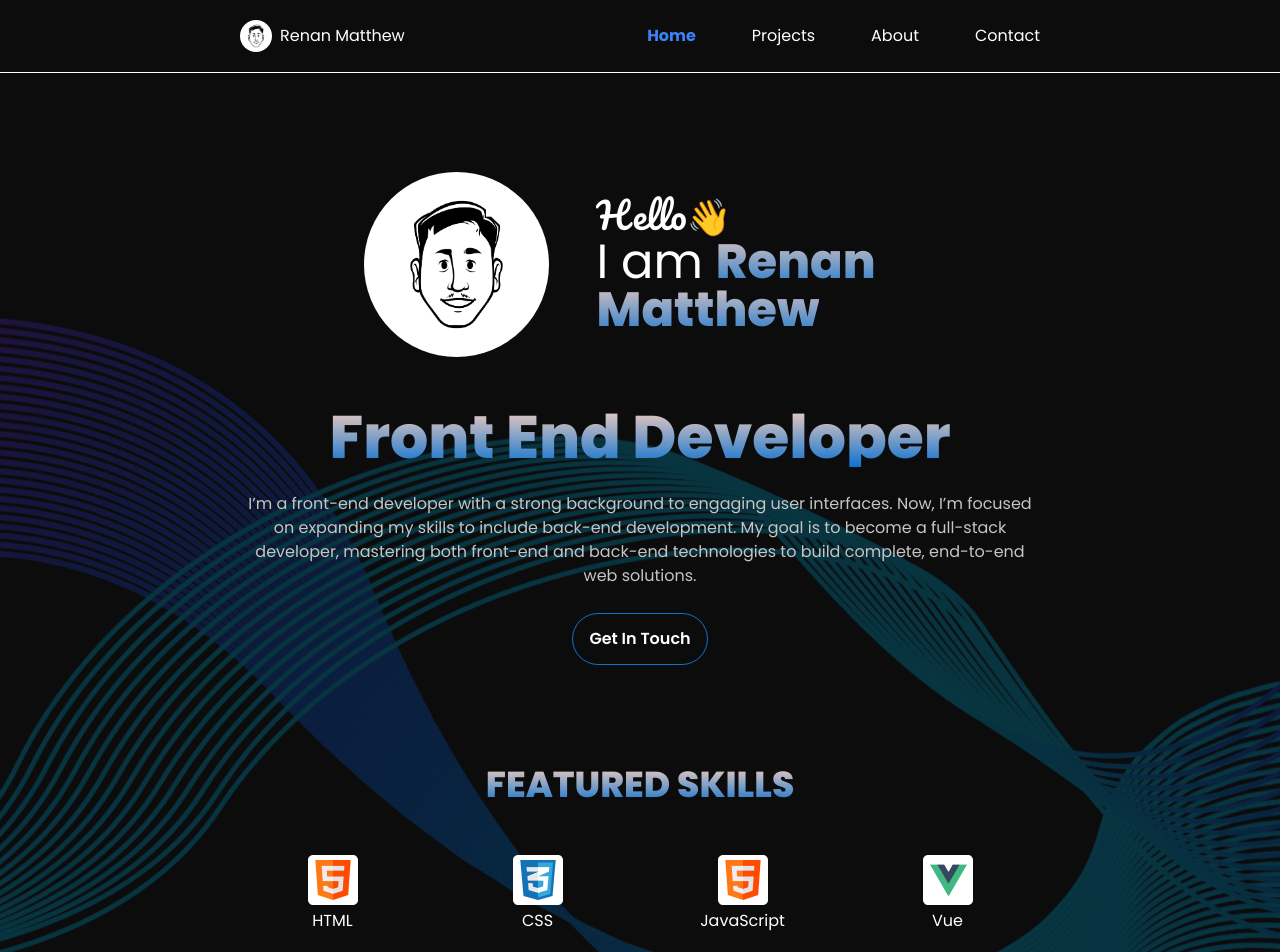
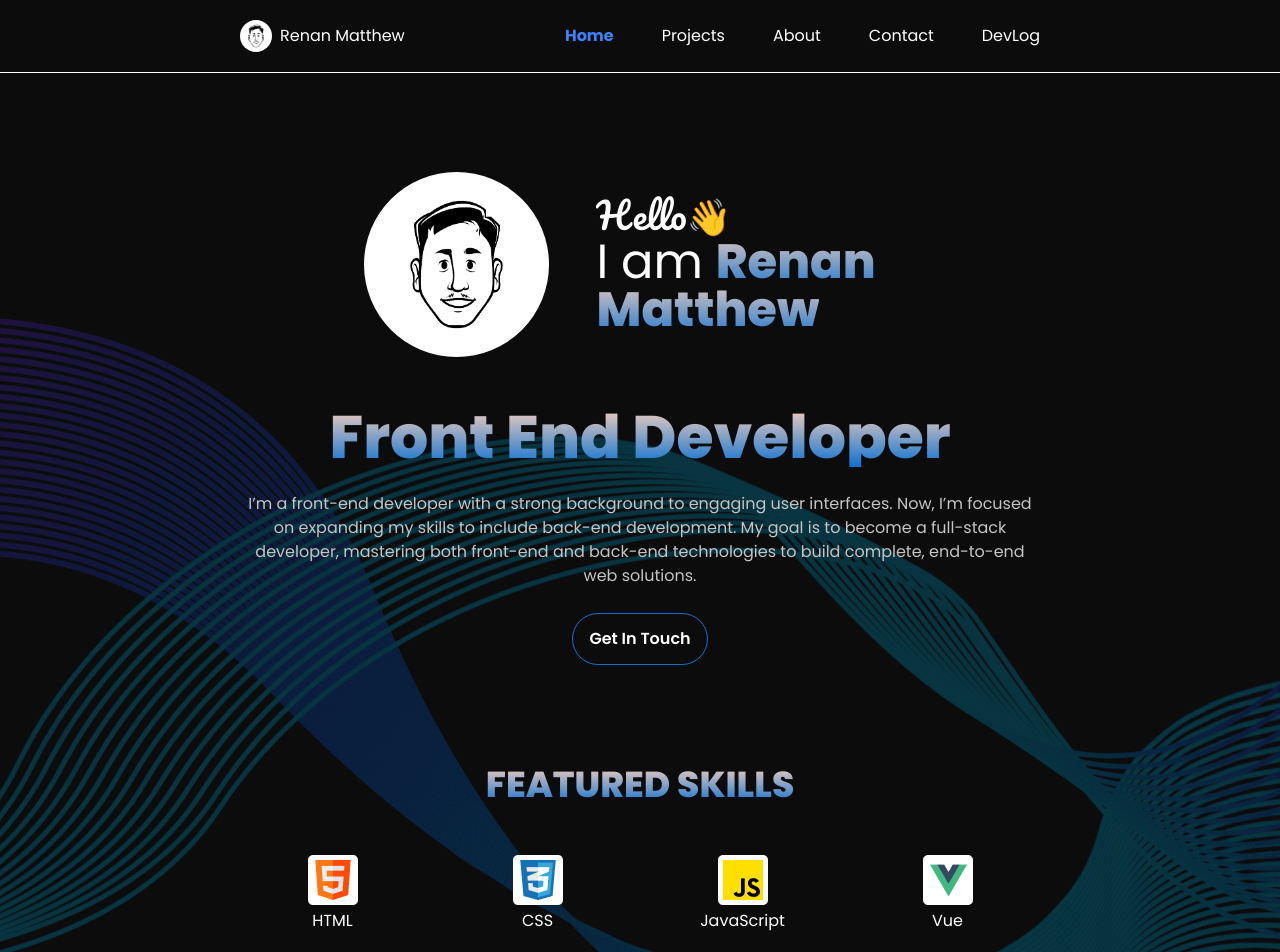
Before and after one commit to iRenanMatthew/portfolio-v1, a Vue app: page / in a window 1280 px wide. Shown: the top 952 px of the page. Built offline with nearby package versions, Linux system fonts and the light colour scheme.

Commit message:
develop: develop devlog to log coding activity everyday

```diff
--- a/public/data/headerlinks.json
+++ b/public/data/headerlinks.json
@@ -18,5 +18,10 @@
     "id": 3,
     "title": "Contact",
     "url": "contact"
+  },
+  {
+    "id": 4,
+    "title": "DevLog",
+    "url": "web-development-daily-habit"
   }
 ]
--- a/public/data/skills.json
+++ b/public/data/skills.json
@@ -2,101 +2,161 @@
   {
     "id": 0,
     "name": "HTML",
-    "image": "html-logo"
+    "image": "html-logo",
+    "category": "web",
+    "badgeLogo": "HTML5-E34F26",
+    "badgeName": "html5"
   },
   {
     "id": 1,
     "name": "CSS",
-    "image": "css-logo"
+    "image": "css-logo",
+    "category": "web",
+    "badgeLogo": "CSS3-1572B6",
+    "badgeName": "css3"
   },
   {
     "id": 2,
     "name": "JavaScript",
-    "image": "html-logo"
+    "image": "javascript-logo",
+    "category": "web",
+    "badgeLogo": "JavaScript-F7DF1E",
+    "badgeName": "javascript"
   },
   {
     "id": 3,
     "name": "Vue",
-    "image": "vue-logo"
+    "image": "vue-logo",
+    "category": "web",
+    "badgeLogo": "Vue.js-35495E",
+    "badgeName": "vue.js"
   },
   {
     "id": 4,
     "name": "AngularJS",
-    "image": "angularjs-logo"
+    "image": "angularjs-logo",
+    "category": "web",
+    "badgeLogo": "AngularJS-E23237",
+    "badgeName": "angularjs"
   },
   {
     "id": 5,
     "name": "PHP",
-    "image": "php-logo"
+    "image": "php-logo",
+    "category": "web",
+    "badgeLogo": "PHP-777BB4",
+    "badgeName": "php"
   },
   {
     "id": 6,
     "name": "Java",
-    "image": "java-logo"
+    "image": "java-logo",
+    "category": "web",
+    "badgeLogo": "Java-007396",
+    "badgeName": "java"
   },
   {
     "id": 7,
     "name": "jQuery",
-    "image": "jquery-logo"
+    "image": "jquery-logo",
+    "category": "web",
+    "badgeLogo": "jQuery-0769AD",
+    "badgeName": "jquery"
   },
   {
     "id": 8,
     "name": "Bootstrap",
-    "image": "bootstrap-logo"
+    "image": "bootstrap-logo",
+    "category": "web",
+    "badgeLogo": "Bootstrap-7952B3",
+    "badgeName": "bootstrap"
   },
   {
     "id": 9,
     "name": "Tailwind",
-    "image": "tailwind-logo"
+    "image": "tailwind-logo",
+    "category": "web",
+    "badgeLogo": "Tailwind_CSS-06B6D4",
+    "badgeName": "tailwind-css"
   },
   {
     "id": 10,
     "name": "SASS",
-    "image": "sass-logo"
+    "image": "sass-logo",
+    "category": "web",
+    "badgeLogo": "Sass-CC6699",
+    "badgeName": "sass"
   },
   {
     "id": 11,
     "name": "Figma",
-    "image": "figma-logo"
+    "image": "figma-logo",
+    "category": "web",
+    "badgeLogo": "Figma-F24E1E",
+    "badgeName": "figma"
   },
   {
     "id": 15,
     "name": "Wordpress",
-    "image": "wordpress-logo"
+    "image": "wordpress-logo",
+    "category": "web",
+    "badgeLogo": "WordPress-21759B",
+    "badgeName": "wordpress"
   },
   {
     "id": 16,
     "name": "Webflow",
-    "image": "webflow-logo"
+    "image": "webflow-logo",
+    "category": "web",
+    "badgeLogo": "Webflow-4353FF",
+    "badgeName": "webflow"
   },
   {
     "id": 17,
     "name": "Git",
-    "image": "git-logo"
+    "image": "git-logo",
+    "category": "web",
+    "badgeLogo": "Git-F05032",
+    "badgeName": "git"
   },
   {
     "id": 18,
     "name": "Github",
-    "image": "github-logo"
+    "image": "github-logo",
+    "category": "web",
+    "badgeLogo": "GitHub-181717",
+    "badgeName": "github"
   },
   {
     "id": 19,
     "name": "MySQL",
-    "image": "mysql-logo"
+    "image": "mysql-logo",
+    "category": "web",
+    "badgeLogo": "MySQL-4479A1",
+    "badgeName": "mysql"
   },
   {
     "id": 12,
     "name": "Photoshop",
-    "image": "photoshop-logo"
+    "image": "photoshop-logo",
+    "category": "multimedia",
+    "badgeLogo": "Adobe_Photoshop-31A8FF",
+    "badgeName": "adobephotoshop"
   },
   {
     "id": 13,
     "name": "Premiere Pro",
-    "image": "premiere-logo"
+    "image": "premiere-logo",
+    "category": "multimedia",
+    "badgeLogo": "Adobe_Premiere_Pro-9999FF",
+    "badgeName": "adobepremierepro"
   },
   {
     "id": 14,
     "name": "After Effects",
-    "image": "aftereffects-logo"
+    "image": "aftereffects-logo",
+    "category": "multimedia",
+    "badgeLogo": "Adobe_After_Effects-9999FF",
+    "badgeName": "adobeaftereffects"
   }
 ]
--- a/src/components/HeaderNav.vue
+++ b/src/components/HeaderNav.vue
@@ -13,7 +13,7 @@
         </div>
       </router-link>
 
-      <div class="hidden lg:flex xl:flex items-center gap-14">
+      <div class="hidden lg:flex xl:flex items-center gap-12">
         <div v-for="link in headerLink" :key="link.id">
           <router-link
             :to="{ name: link.url }"
@@ -49,9 +49,9 @@
 </template>
 
 <script setup>
-import { onMounted,ref } from "vue";
+import getHeaderLinks from "@/composables/getHeaderLinks";
+import { onMounted, ref } from "vue";
 import { useRoute } from 'vue-router';
-import getHeaderLinks from "@/composables/getHeaderLinks"
 
 const route = useRoute();
 const isMenuOpen = ref(false);
--- /dev/null
+++ b/src/components/WebDevDailyHabit.vue
@@ -0,0 +1,128 @@
+<template>
+  <CategoryTitle
+    title="Studying web development for 1 hour or more each day."
+    tag="h2"
+    size="2xl"
+    class="mt-5"
+  />
+
+  <p class="text-center my-5">Inspired from <a href="https://theicedev.netlify.app/" target="_blank" rel="noreferrer" class="underline font-bold">@dev.iceice</a></p>
+  <div>
+
+    <div class="tracker-info card p-5">
+      <h2 class="font-bold font-3xl mb-3">My current tech stack</h2>
+      <div class="">
+          <div v-for="skill in filteredSkills" :key="skill.id" class="inline-block mr-1">
+            <img :alt="skill.name" :src="getImageBadge(skill.badgeLogo, skill.badgeName)">
+          </div>
+      </div>
+      <div class="flex flex-col gap-2 justify-center items-center mt-3">
+          <div class="flex gap-1.5">
+            <svg class="w-[20px]" viewBox="0 0 24 24" fill="none" xmlns="http://www.w3.org/2000/svg"><g id="SVGRepo_bgCarrier" stroke-width="0"></g><g id="SVGRepo_tracerCarrier" stroke-linecap="round" stroke-linejoin="round"></g><g id="SVGRepo_iconCarrier"> <path d="M12 7V12L14.5 10.5M21 12C21 16.9706 16.9706 21 12 21C7.02944 21 3 16.9706 3 12C3 7.02944 7.02944 3 12 3C16.9706 3 21 7.02944 21 12Z" stroke="#ffffff" stroke-width="2" stroke-linecap="round" stroke-linejoin="round"></path> </g></svg>
+            <h3 class="font-bold font-xl">Total Time: {{ displayTimeFormatted }}</h3>
+          </div>
+          <div class="flex gap-1.5">
+            <svg class="w-[20px]" viewBox="0 0 24 24" fill="none" xmlns="http://www.w3.org/2000/svg"><g id="SVGRepo_bgCarrier" stroke-width="0"></g><g id="SVGRepo_tracerCarrier" stroke-linecap="round" stroke-linejoin="round"></g><g id="SVGRepo_iconCarrier"> <path d="M3 13.1111C3 20.2222 8.28889 22 10.9333 22C12.2874 22 14.2481 21.6432 16 20.6097M18.7207 18C19.5021 16.7537 20 15.152 20 13.1111C20 8.58427 17.1653 5.35127 14.6023 3.49767C13.4438 2.65985 12 3.58 12 5.00971V5.33334C12 6.7752 11.3938 9.40705 9.70932 10.5017C8.84932 11.0606 7.92052 10.2241 7.816 9.20382L7.73017 8.36598C7.6304 7.39197 6.63841 6.80069 5.85996 7.39454C5.18794 7.90718 4.50139 8.60486 3.96944 9.5" stroke="#ffffff" stroke-width="1.5" stroke-linecap="round"></path> <path d="M8 18.4445C8 21.2889 10.4889 22 11.7333 22C12.8222 22 15 21.2889 15 18.4445C15 17.3435 14.4107 16.6002 13.8404 16.1713C13.4424 15.872 12.8828 16.1408 12.7459 16.6196C12.5675 17.2437 11.9228 17.636 11.5944 17.0759C11.2941 16.5638 11.2941 15.7957 11.2941 15.3334C11.2941 14.6968 10.6539 14.2847 10.1389 14.6589C9.10649 15.4091 8 16.6815 8 18.4445Z" stroke="#ffffff" stroke-width="1.5"></path> </g></svg>
+            <h3 class="font-bold font-xl">Streak: {{ totalDay }}</h3>
+          </div>
+      </div>
+    </div>
+
+    <hr class="my-5">
+
+    <div class="data-info-wrapper flex gap-5 justify-between">
+      <div class="flex flex-col gap-3 items-center p-5 card" v-for="data in webDailyTracker" :key="data.day">
+        <div>
+          <h2 class="font-bold text-3xl text-center">Day {{ data.day }}</h2>
+          <p class="text-sm text-gray-400 text-center">{{ data.date }}</p>
+        </div>
+        <div>
+          <h3 class="font-bold text-4xl">{{ data.time_consumed.hour }} : {{ addZeros(data.time_consumed.minutes) }}</h3>
+          <p class="text-xs text-center text-gray-400">HH:MM</p>
+        </div>
+
+
+        <div class="">
+          <h2 class="font-bold text-center">Tech Used</h2>
+          <div class="flex gap-1.5">
+            <img v-for="techUsed in data.tech_used" :src="getImageBadge(techUsed)" :title="techUsed - logo" :alt="techUsed - logo" width="20" height="20">
+          </div>
+        </div>
+      </div>
+    </div>
+  </div>
+
+</template>
+
+<script setup>
+import getSkills from "@/composables/getSkills";
+import getWebDailyTracker from "@/composables/getWebDailyTracker";
+import { computed, onMounted, watchEffect } from "vue";
+import CategoryTitle from "./CategoryTitle.vue";
+
+const { webDailyTracker, trackerError, loadWebDailyTracker } = getWebDailyTracker();
+const { skills, skillError, loadSkills } = getSkills();
+
+const totalDay = computed(() => {
+  return webDailyTracker.value ? webDailyTracker.value.length : 0;
+});
+
+let totalTimeHours = computed(()=> getTimeData('hour'))
+
+let totalTimeMinutes = computed(()=> getTimeData('minutes'))
+
+const getTimeData = (time) => {
+   return webDailyTracker.value ? webDailyTracker.value.reduce((total, item) => {
+    return total + (item.time_consumed?.[time] || 0)
+  },0) : 0
+}
+
+const displayTimeFormatted = computed(() => {
+  let totalConvertedMinutes = ((totalTimeHours.value * 60) + totalTimeMinutes.value);
+  let totalConvertedHours = Math.floor(totalConvertedMinutes/60);
+  let totalConvertedMinutesOnly = Math.round(((Math.round((totalTimeHours.value + (totalTimeMinutes.value/60)) * 100)/100) - totalConvertedHours) * 60)
+
+  return `${totalConvertedHours} hours & ${totalConvertedMinutesOnly} minutes`
+});
+
+const filteredSkills = computed(() => {
+  return skills.value.filter(data => data.category === "web");
+});
+
+const getImageBadge = (logo, name) => {
+
+  if(!name) {
+   return `https://cdn.jsdelivr.net/gh/devicons/devicon@latest/icons/${logo}/${logo}-original.svg`;
+  } else {
+    return `https://img.shields.io/badge/${logo}?style=for-the-badge&logo=${name}&logoColor=white`
+  }
+}
+
+const addZeros = (num) => {
+  return num > 9 ? num : `0${num}`
+}
+
+onMounted(async() => {
+  await loadWebDailyTracker();
+  await loadSkills();
+});
+
+watchEffect(() => {
+  console.log("Hours:", totalTimeHours.value);
+  console.log("Minutes:", totalTimeMinutes.value);
+});
+</script>
+
+<style scoped>
+.card{
+  width: 100%;
+
+  background: rgba( 255, 255, 255, 0.1 );
+  box-shadow: 0 8px 32px 0 rgba( 31, 38, 135, 0.37 );
+  backdrop-filter: blur( 15px );
+  -webkit-backdrop-filter: blur( 15px );
+  border-radius: 12px;
+  border: 1px solid rgba( 255, 255, 255, 0.18 );
+}
+
+</style>
--- a/src/router/index.js
+++ b/src/router/index.js
@@ -6,6 +6,7 @@ import NotFoundView from "@/views/NotFoundView.vue";
 import ProjectsView from "@/views/ProjectsView.vue";
 import UIDesignView from "@/views/UIDesignView.vue";
 import VideoCreationsView from "@/views/VideoCreationsView.vue";
+import WebDevDailyHabitView from "@/views/WebDevDailyHabitView.vue";
 import { createRouter, createWebHistory } from "vue-router";
 
 const routes = [
@@ -43,7 +44,7 @@ const routes = [
   },
   {
     path: "/projects/email-templates",
-    name: "Email Templates",
+    name: "email-templates",
     component: EmailTemplatesView,
     meta: {
       title: "Email Templates — Renan Matthew Portfolio",
@@ -51,7 +52,7 @@ const routes = [
   },
   {
     path: "/projects/ui-designs",
-    name: "UI Designs",
+    name: "ui-designs",
     component: UIDesignView,
     meta: {
       title: "UI Designs — Renan Matthew Portfolio",
@@ -59,13 +60,20 @@ const routes = [
   },
   {
     path: "/projects/video-creations",
-    name: "Video Creations",
+    name: "video-creations",
     component: VideoCreationsView,
     meta: {
       title: "Video Creations — Renan Matthew Portfolio",
     },
   },
-
+  {
+    path: "/web-development-daily-habit",
+    name: "web-development-daily-habit",
+    component: WebDevDailyHabitView,
+    meta: {
+      title: "Daily Study of Web Dev - Renan Matthew Portfolio",
+    },
+  },
   // 404
   {
     path: "/:pathMatch(.*)",
--- /dev/null
+++ b/src/views/WebDevDailyHabitView.vue
@@ -0,0 +1,33 @@
+<template>
+  <div class="section">
+    <div class="habit row">
+      <CategoryTitle
+        title="Web Development Study Tracker"
+        size="5xl"
+        tag="h1"
+      />
+      <WebDevDailyHabit />
+    </div>
+  </div>
+</template>
+
+<script setup>
+import CategoryTitle from "@/components/CategoryTitle.vue";
+import WebDevDailyHabit from "@/components/WebDevDailyHabit.vue";
+import { onMounted } from "vue";
+import { useRoute } from "vue-router";
+
+const route = useRoute();
+
+const updateTitle = () => {
+  const pageTitle =
+    route.meta.title || "Studying web development for 1 hour or more each day.";
+  document.title = pageTitle;
+};
+
+onMounted(() => {
+  updateTitle;
+});
+</script>
+
+<style></style>
```
Also changed, not shown: public/data/tracker.json (added, +29 -0 lines), src/composables/getWebDailyTracker.js (added, +23 -0 lines). Lines whose indentation alone changed are shown as unchanged.
